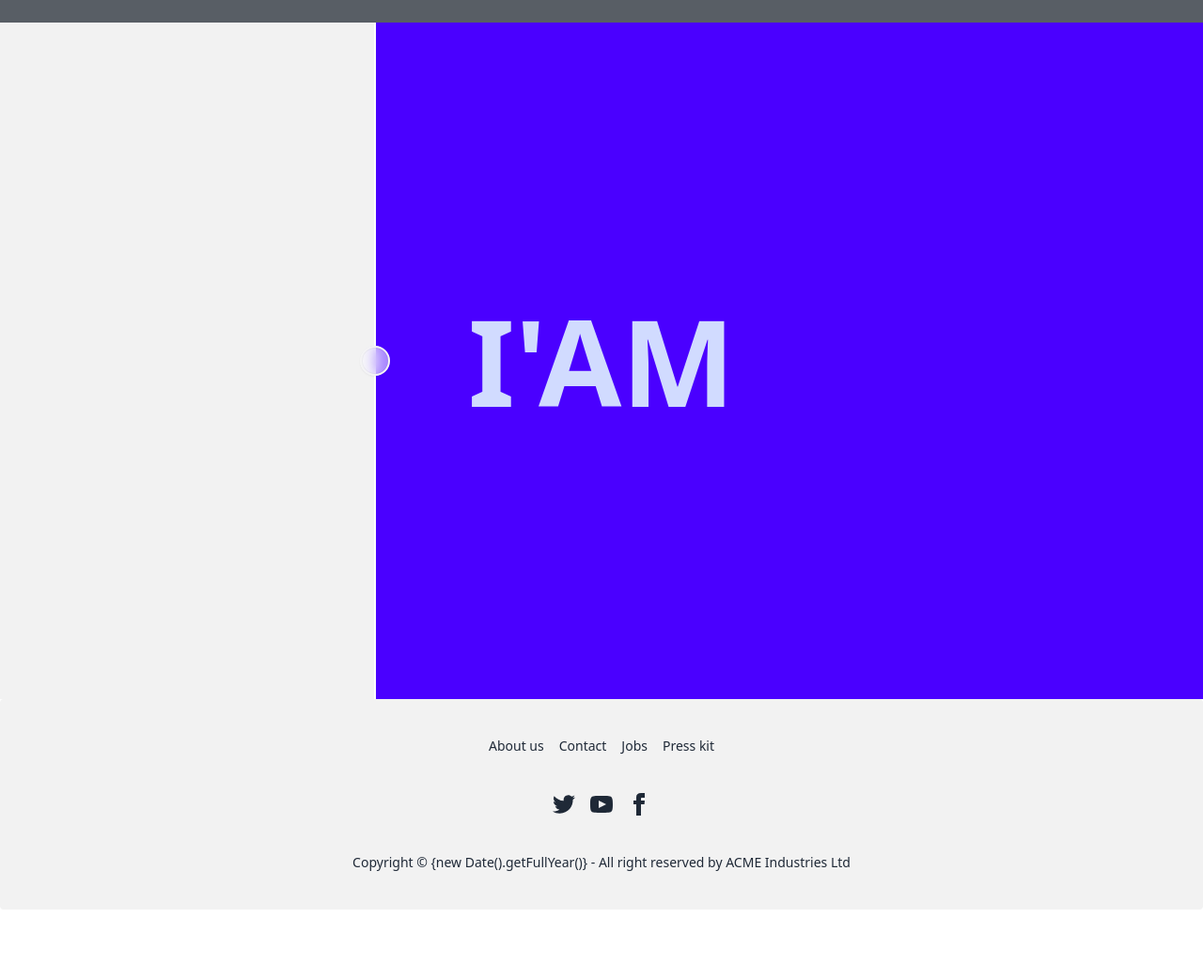
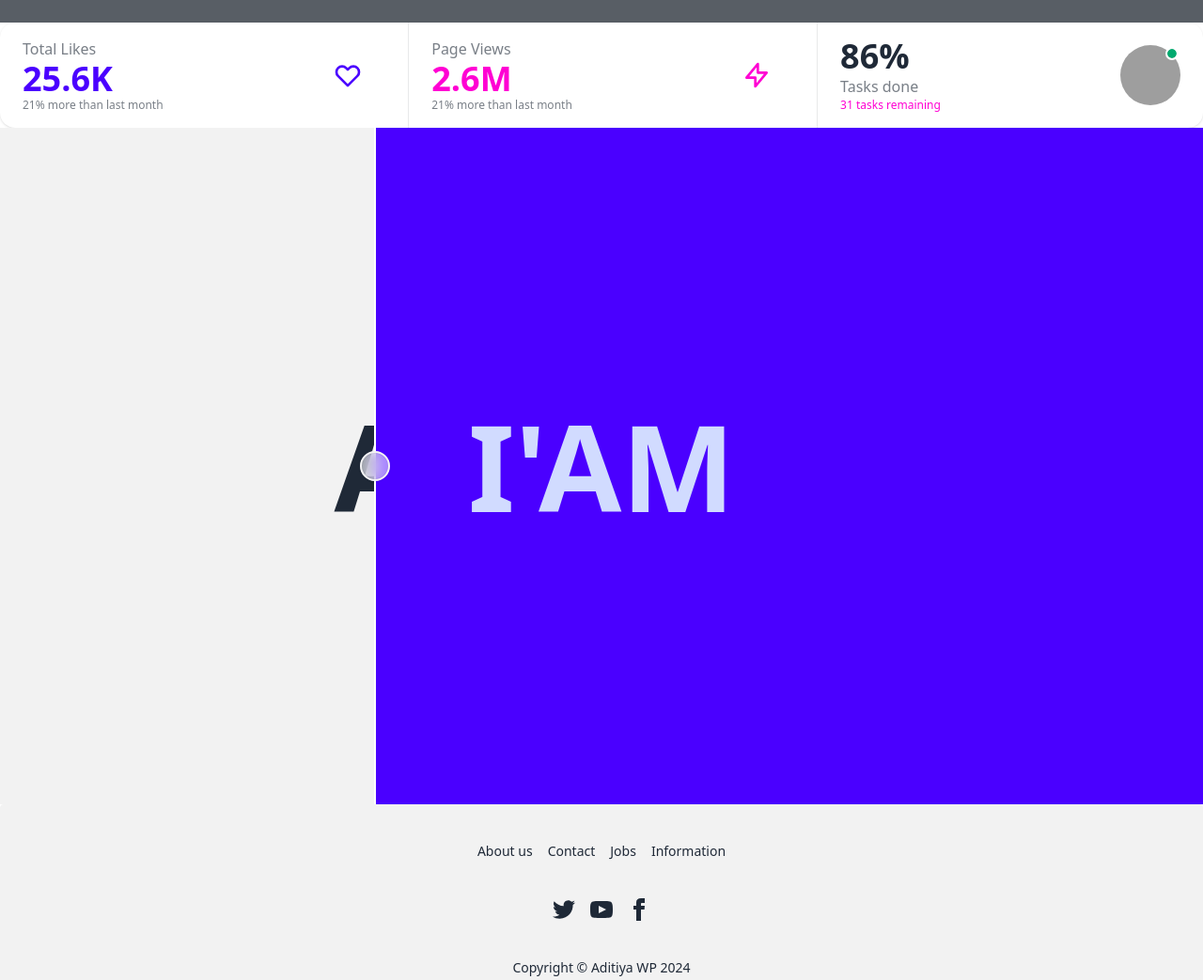
Before and after one commit to Aditiya-WP-STAR7/PortofolioOOTS.github.io, a plain HTML site: page index.html in a window 1280 px wide. Shown: the part 840-1883 px from the top of the page at 94% size. Before the commit the page ends 1808 px from the top, so only its background shows below. Drawn offline with nearby package versions, Linux system fonts and the light colour scheme; grey boxes are pictures that could not be loaded.

Commit message:
Menambahkan fitur baru pada halaman utama

```diff
--- a/index.html
+++ b/index.html
@@ -91,6 +91,44 @@
   </section>
 <!-- hero background end -->
 
+<div class="stats shadow flex justify-center items-center gap-6">
+  <div class="stat">
+    <div class="stat-figure text-primary">
+      <svg xmlns="http://www.w3.org/2000/svg" fill="none" viewBox="0 0 24 24" class="inline-block h-8 w-8 stroke-current">
+        <path stroke-linecap="round" stroke-linejoin="round" stroke-width="2" d="M4.318 6.318a4.5 4.5 0 000 6.364L12 20.364l7.682-7.682a4.5 4.5 0 00-6.364-6.364L12 7.636l-1.318-1.318a4.5 4.5 0 00-6.364 0z"></path>
+      </svg>
+    </div>
+    <div class="stat-title">Total Likes</div>
+    <div class="stat-value text-primary">25.6K</div>
+    <div class="stat-desc">21% more than last month</div>
+  </div>
+
+  <div class="stat">
+    <div class="stat-figure text-secondary">
+      <svg xmlns="http://www.w3.org/2000/svg" fill="none" viewBox="0 0 24 24" class="inline-block h-8 w-8 stroke-current">
+        <path stroke-linecap="round" stroke-linejoin="round" stroke-width="2" d="M13 10V3L4 14h7v7l9-11h-7z"></path>
+      </svg>
+    </div>
+    <div class="stat-title">Page Views</div>
+    <div class="stat-value text-secondary">2.6M</div>
+    <div class="stat-desc">21% more than last month</div>
+  </div>
+
+  <div class="stat">
+    <div class="stat-figure text-secondary">
+      <div class="avatar online">
+        <div class="w-16 rounded-full">
+          <img src="https://wallpapershome.com/images/pages/pic_h/5186.jpg" />
+        </div>
+      </div>
+    </div>
+    <div class="stat-value">86%</div>
+    <div class="stat-title">Tasks done</div>
+    <div class="stat-desc text-secondary">31 tasks remaining</div>
+  </div>
+</div>
+</nav>
+
 <!-- ABOUT -->
 <nav class="diff aspect-[16/9]">
   <div class="diff-item-1">
@@ -99,7 +137,7 @@
     </div>
   </div>
   <div class="diff-item-2">
-    <div class="bg-base-200 grid place-content-center text-9xl font-black">HACKER</div>
+    <div class="bg-base-200 grid place-content-center text-9xl font-black">ACTIVIST</div>
   </div>
   <div class="diff-resizer"></div>
 </nav>
@@ -107,10 +145,10 @@
 <!-- Footer Start -->
 <footer class="footer footer-center bg-base-200 text-base-content rounded p-10">
   <nav class="grid grid-flow-col gap-4">
-    <a class="link link-hover">About us</a>
-    <a class="link link-hover">Contact</a>
-    <a class="link link-hover">Jobs</a>
-    <a class="link link-hover">Press kit</a>
+    <a href ="https://www.linkedin.com/in/aditiya-widodo-putra-984047291?utm_source=share&utm_campaign=share_via&utm_content=profile&utm_medium=android_app" class="link link-hover">About us</a>
+    <a href ="https://wa.me/6289516028710" target="_blank" class="link link-hover">Contact</a>
+    <a href="https://tryhackme.com/r/p/AditiyaWP" class="link link-hover">Jobs</a>
+    <a href="https://www.instagram.com/adit_widodoputra/profilecard/?igsh=MXRmc2ttemp0YWhweg==" class="link link-hover">Information</a>
   </nav>
   <nav>
     <div class="grid grid-flow-col gap-4">
@@ -150,7 +188,7 @@
     </div>
   </nav>
   <aside>
-    <p>Copyright © {new Date().getFullYear()} - All right reserved by ACME Industries Ltd</p>
+    <p>Copyright © Aditiya WP 2024</p>
   </aside>
 </footer>
 <!-- Footer End -->
```
